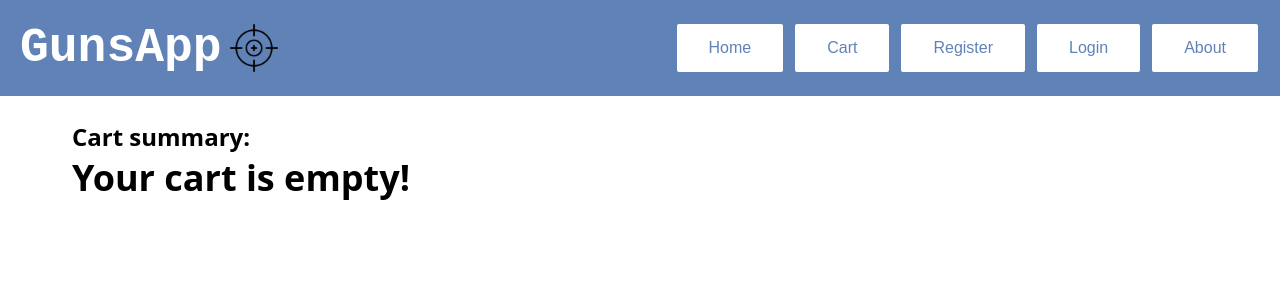
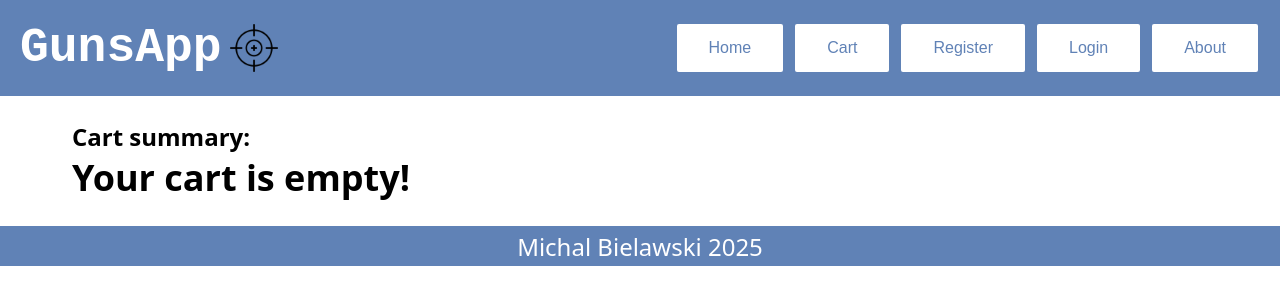
Before and after one commit to MichalBe996/GunsAPI, a React (Create React App) app in the folder client/: page /cart in a window 1280 px wide. Shown: the top 304 px of the page. Built offline with nearby package versions, Linux system fonts and the light colour scheme.

Commit message:
created footer component

```diff
--- a/client/src/App.css
+++ b/client/src/App.css
@@ -488,3 +488,15 @@ button:active:not(:focus-visible) {
   margin-left: 2.5rem;
 
 }
+
+.footer-div {
+  height: 2.5rem;
+  color: white;
+  background-color: #6082B6;
+  display: flex;
+  flex-direction: column;
+  align-items: center;
+  justify-content: center;
+  font-size: x-large;
+  font-family: system-ui, -apple-system, BlinkMacSystemFont, 'Segoe UI', Roboto, Oxygen, Ubuntu, Cantarell, 'Open Sans', 'Helvetica Neue', sans-serif;
+}
--- a/client/src/pages/Cart.js
+++ b/client/src/pages/Cart.js
@@ -1,6 +1,7 @@
 import React from 'react'
 import Navbar from './Navbar'
 import CartItem from './CartItem'
+import Footer from './Footer'
 
 
 const Cart = () => {
@@ -148,6 +149,7 @@ const Cart = () => {
             </div>
 
         </div>
+        <Footer/>
     </div>
   )
 }
--- /dev/null
+++ b/client/src/pages/Footer.js
@@ -0,0 +1,11 @@
+import React from 'react'
+
+const Footer = () => {
+  return (
+    <div>
+    <div className='footer-div'>Michal Bielawski 2025</div>
+    </div>
+  )
+}
+
+export default Footer
--- a/client/src/pages/Home.js
+++ b/client/src/pages/Home.js
@@ -6,6 +6,7 @@ import { jwtDecode } from 'jwt-decode'
 import "core-js/stable/atob";
 import axios from "axios"
 import GunCard from './GunCard'
+import Footer from './Footer'
 
 const Home = () => {
   const [data, setData] = useState([])
@@ -222,7 +223,9 @@ return (
         </div>
 
 
+    <Footer/>
     </div>
+
   )
 }
 
--- a/client/src/pages/LoginPage.js
+++ b/client/src/pages/LoginPage.js
@@ -4,6 +4,7 @@ import axios from 'axios';
 import Cookies from "js-cookie"
 import { jwtDecode } from 'jwt-decode';
 import {useNavigate} from "react-router-dom"
+import Footer from './Footer';
 
 
 const LoginPage = () => {
@@ -100,6 +101,7 @@ const LoginPage = () => {
             </div>
 
         </div>
+        <Footer/>
     </div>
   )
 }
--- a/client/src/pages/RegisterPage.js
+++ b/client/src/pages/RegisterPage.js
@@ -1,6 +1,7 @@
 import React from 'react'
 import Navbar from './Navbar'
 import axios from 'axios'
+import Footer from './Footer'
 
 const RegisterPage = () => {
     const [registerData, setRegisterData] = React.useState({role: "user"})
@@ -113,6 +114,7 @@ const RegisterPage = () => {
             </form>
             <button className="register-submit-button" type="submit">Create account</button>
         </div>
+        <Footer/>
     </div>
   )
 }
--- a/client/src/pages/SingleProduct.js
+++ b/client/src/pages/SingleProduct.js
@@ -3,6 +3,7 @@ import { useParams, useNavigate } from "react-router-dom"
 import Navbar from './Navbar'
 import { useEffect, useState } from 'react'
 import axios from 'axios'
+import Footer from './Footer'
 
 
 
@@ -72,7 +73,7 @@ const SingleProduct = () => {
         </div>
               </div>
         </div>
-
+        <Footer/>
     </div>
   )
 }
```
